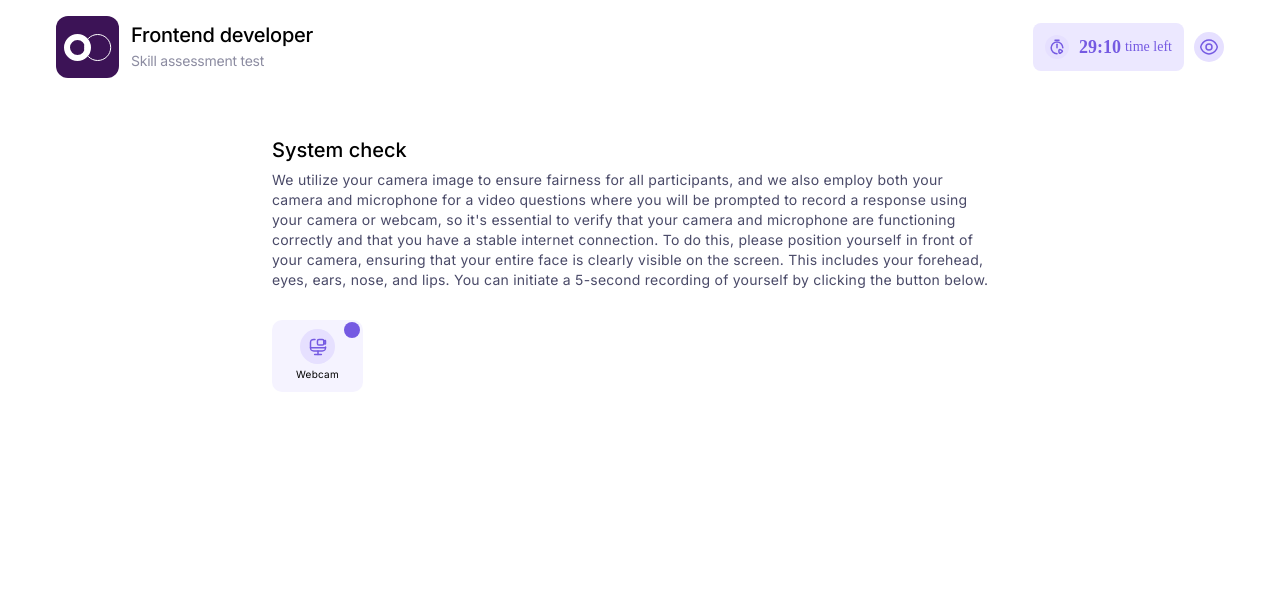
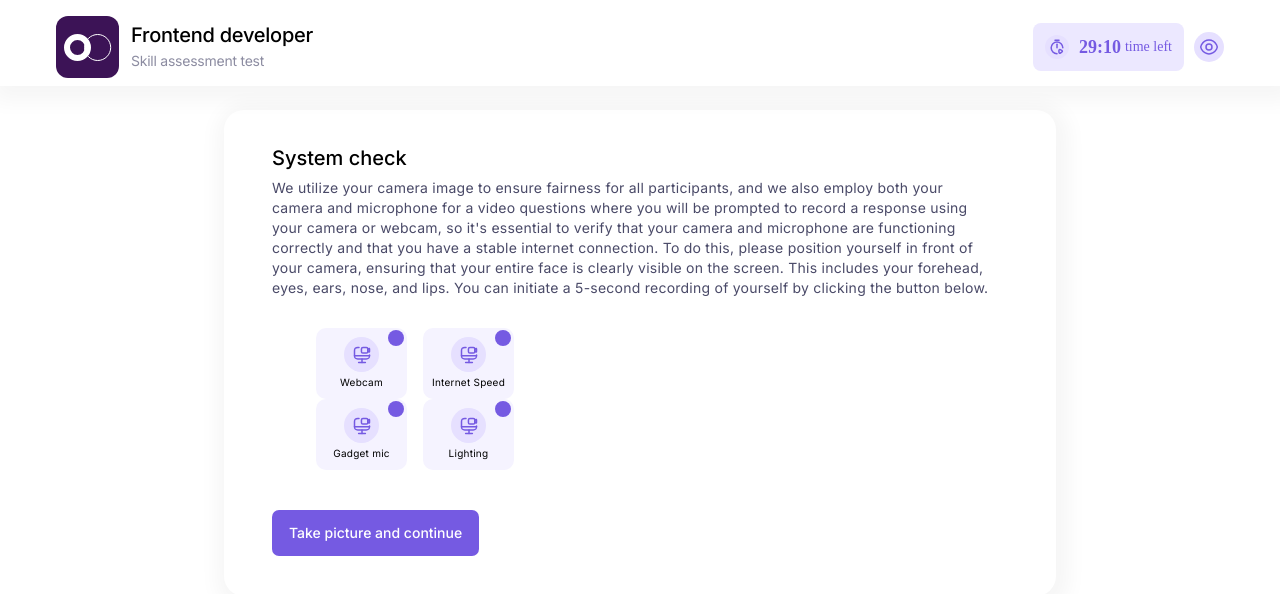
Before and after one commit to durotolu/object-detection-fe, a Next.js app in the folder object-detection/: page / in a window 1280 px wide. Shown: the top 594 px of the page. Built offline with nearby package versions, Linux system fonts and the light colour scheme.

Commit message:
refactored

```diff
--- a/object-detection/app/page.tsx
+++ b/object-detection/app/page.tsx
@@ -3,11 +3,12 @@ import logo from "./icons/logo.svg";
 import clock from "./icons/clock.svg";
 import eye from "./icons/eye.svg";
 import webcam from "./icons/webcam.svg";
+import Check from "../components/Check";
 
 export default function Home() {
   return (
     <main className="flex min-h-screen flex-col items-center">
-      <header className="flex w-full justify-between pt-4 pb-2 px-14 bg-[#FFFFFF]">
+      <header className="flex w-full justify-between pt-4 pb-2 px-14 bg-[#FFFFFF] shadow-[3px_5px_20px_10px_#0000000A]">
         <div className="flex">
           {/* <div> */}
           <Image
@@ -53,7 +54,7 @@ export default function Home() {
           />
         </div>
       </header>
-      <div className="max-w-[832px] mt-4 pl-12 pr-16 pt-9 pb-10">
+      <div className="max-w-[832px] mt-6 pl-12 pr-16 pt-9 pb-10 shadow-[3px_5px_20px_10px_#0000000A] rounded-[20px]">
         <h2 className="font-medium leading-6 text-xl mb-2">System check</h2>
         <p className="font-normal leading-5 text-sm tracking-[.24px] mb-[30px] text-[#4A4A68]">
           We utilize your camera image to ensure fairness for all participants,
@@ -67,21 +68,17 @@ export default function Home() {
           can initiate a 5-second recording of yourself by clicking the button
           below.
         </p>
-        <div className="mb-10">
-          <div className="bg-[#F5F3FF] w-[91px] h=[71px] rounded-[10px] px-6 pt-[9px] pb-[12px] relative">
-            <div className="bg-[#755AE2] w-4 h-4 rounded-[30px] absolute top-[2px] right-[3px]"></div>
-            <Image
-              // className="relative dark:drop-shadow-[0_0_0.3rem_#ffffff70] dark:invert"
-              src={webcam}
-              alt="Webcam"
-              className="m-auto mb-1"
-              // width={180}
-              // height={37}
-              // priority
-            />
-            <div className="font-normal leading-3 text-[10px] tracking-[.24px]">Webcam</div>
+        <div className="mb-10 flex">
+          <div className="grid grid-cols-2 place-items-center ml-11">
+            <Check icon={webcam} label={"Webcam"} />
+            <Check icon={webcam} label={"Internet Speed"} />
+            <Check icon={webcam} label={"Gadget mic"} />
+            <Check icon={webcam} label={"Lighting"} />
           </div>
         </div>
+        <button className="bg-[#755AE2] text-sm font-medium text-white py-[13px] px-[17px] rounded-[7px]">
+          Take picture and continue
+        </button>
       </div>
     </main>
   );
```
